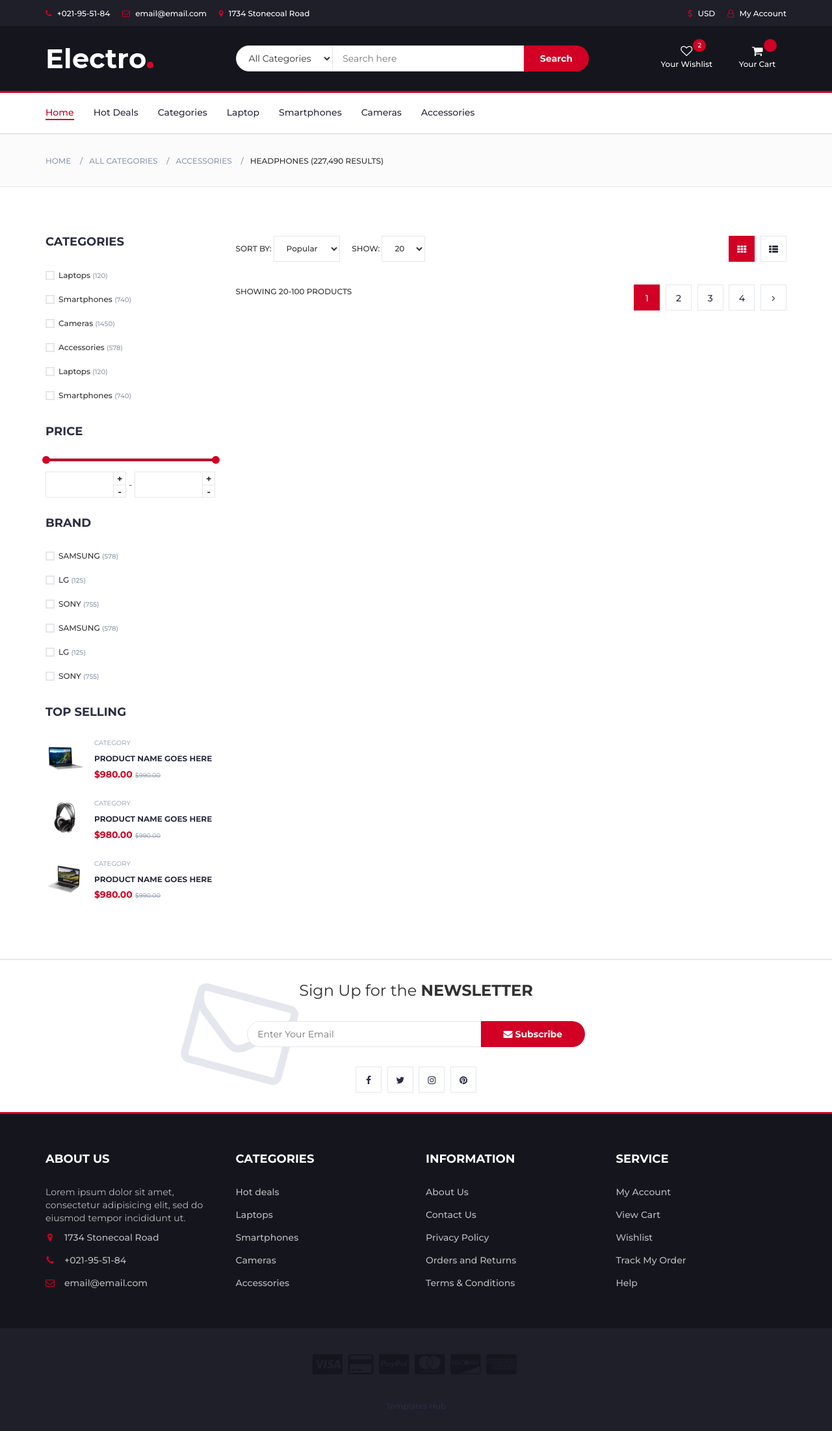
After one commit to miladhzz/daneshjooyar_shop2, a Django app: template search/templates/search.html in a window 1280 px wide. The commit adds this page. Shown: the whole page at 65% size. Run offline with Django 3.2, Linux system fonts and the light colour scheme; the template is opened without the code that fills it, so the values that code supplies are empty; some libraries are stand-ins or nearby versions.

Commit message:
init seach

```diff
--- a/daneshjooyar_shop2/urls.py
+++ b/daneshjooyar_shop2/urls.py
@@ -18,6 +18,7 @@ urlpatterns = [
     path('discount/', include("discount.urls", namespace="discount")),
     path('payment/', include("payment.urls", namespace="payment")),
     path('accounts/', include("accounts.urls", namespace="accounts")),
+    path('search/', include("search.urls", namespace="search")),
     path(
       "sitemap.xml",
       views.index,
--- /dev/null
+++ b/search/templates/search.html
@@ -0,0 +1,313 @@
+{% extends "base.html" %}
+{% load static %}
+{% block title %}Search{% endblock title %}
+{% block content %}
+		<!-- BREADCRUMB -->
+		<div id="breadcrumb" class="section">
+			<!-- container -->
+			<div class="container">
+				<!-- row -->
+				<div class="row">
+					<div class="col-md-12">
+						<ul class="breadcrumb-tree">
+							<li><a href="#">Home</a></li>
+							<li><a href="#">All Categories</a></li>
+							<li><a href="#">Accessories</a></li>
+							<li class="active">Headphones (227,490 Results)</li>
+						</ul>
+					</div>
+				</div>
+				<!-- /row -->
+			</div>
+			<!-- /container -->
+		</div>
+		<!-- /BREADCRUMB -->
+
+		<!-- SECTION -->
+		<div class="section">
+			<!-- container -->
+			<div class="container">
+				<!-- row -->
+				<div class="row">
+					<!-- ASIDE -->
+					<div id="aside" class="col-md-3">
+						<!-- aside Widget -->
+						<div class="aside">
+							<h3 class="aside-title">Categories</h3>
+							<div class="checkbox-filter">
+
+								<div class="input-checkbox">
+									<input type="checkbox" id="category-1">
+									<label for="category-1">
+										<span></span>
+										Laptops
+										<small>(120)</small>
+									</label>
+								</div>
+
+								<div class="input-checkbox">
+									<input type="checkbox" id="category-2">
+									<label for="category-2">
+										<span></span>
+										Smartphones
+										<small>(740)</small>
+									</label>
+								</div>
+
+								<div class="input-checkbox">
+									<input type="checkbox" id="category-3">
+									<label for="category-3">
+										<span></span>
+										Cameras
+										<small>(1450)</small>
+									</label>
+								</div>
+
+								<div class="input-checkbox">
+									<input type="checkbox" id="category-4">
+									<label for="category-4">
+										<span></span>
+										Accessories
+										<small>(578)</small>
+									</label>
+								</div>
+
+								<div class="input-checkbox">
+									<input type="checkbox" id="category-5">
+									<label for="category-5">
+										<span></span>
+										Laptops
+										<small>(120)</small>
+									</label>
+								</div>
+
+								<div class="input-checkbox">
+									<input type="checkbox" id="category-6">
+									<label for="category-6">
+										<span></span>
+										Smartphones
+										<small>(740)</small>
+									</label>
+								</div>
+							</div>
+						</div>
+						<!-- /aside Widget -->
+
+						<!-- aside Widget -->
+						<div class="aside">
+							<h3 class="aside-title">Price</h3>
+							<div class="price-filter">
+								<div id="price-slider"></div>
+								<div class="input-number price-min">
+									<input id="price-min" type="number">
+									<span class="qty-up">+</span>
+									<span class="qty-down">-</span>
+								</div>
+								<span>-</span>
+								<div class="input-number price-max">
+									<input id="price-max" type="number">
+									<span class="qty-up">+</span>
+									<span class="qty-down">-</span>
+								</div>
+							</div>
+						</div>
+						<!-- /aside Widget -->
+
+						<!-- aside Widget -->
+						<div class="aside">
+							<h3 class="aside-title">Brand</h3>
+							<div class="checkbox-filter">
+								<div class="input-checkbox">
+									<input type="checkbox" id="brand-1">
+									<label for="brand-1">
+										<span></span>
+										SAMSUNG
+										<small>(578)</small>
+									</label>
+								</div>
+								<div class="input-checkbox">
+									<input type="checkbox" id="brand-2">
+									<label for="brand-2">
+										<span></span>
+										LG
+										<small>(125)</small>
+									</label>
+								</div>
+								<div class="input-checkbox">
+									<input type="checkbox" id="brand-3">
+									<label for="brand-3">
+										<span></span>
+										SONY
+										<small>(755)</small>
+									</label>
+								</div>
+								<div class="input-checkbox">
+									<input type="checkbox" id="brand-4">
+									<label for="brand-4">
+										<span></span>
+										SAMSUNG
+										<small>(578)</small>
+									</label>
+								</div>
+								<div class="input-checkbox">
+									<input type="checkbox" id="brand-5">
+									<label for="brand-5">
+										<span></span>
+										LG
+										<small>(125)</small>
+									</label>
+								</div>
+								<div class="input-checkbox">
+									<input type="checkbox" id="brand-6">
+									<label for="brand-6">
+										<span></span>
+										SONY
+										<small>(755)</small>
+									</label>
+								</div>
+							</div>
+						</div>
+						<!-- /aside Widget -->
+
+						<!-- aside Widget -->
+						<div class="aside">
+							<h3 class="aside-title">Top selling</h3>
+							<div class="product-widget">
+								<div class="product-img">
+									<img src="{%  static './img/product01.png' %}" alt="">
+								</div>
+								<div class="product-body">
+									<p class="product-category">Category</p>
+									<h3 class="product-name"><a href="#">product name goes here</a></h3>
+									<h4 class="product-price">$980.00 <del class="product-old-price">$990.00</del></h4>
+								</div>
+							</div>
+
+							<div class="product-widget">
+								<div class="product-img">
+									<img src="{%  static './img/product02.png' %}" alt="">
+								</div>
+								<div class="product-body">
+									<p class="product-category">Category</p>
+									<h3 class="product-name"><a href="#">product name goes here</a></h3>
+									<h4 class="product-price">$980.00 <del class="product-old-price">$990.00</del></h4>
+								</div>
+							</div>
+
+							<div class="product-widget">
+								<div class="product-img">
+									<img src="{%  static './img/product03.png' %}" alt="">
+								</div>
+								<div class="product-body">
+									<p class="product-category">Category</p>
+									<h3 class="product-name"><a href="#">product name goes here</a></h3>
+									<h4 class="product-price">$980.00 <del class="product-old-price">$990.00</del></h4>
+								</div>
+							</div>
+						</div>
+						<!-- /aside Widget -->
+					</div>
+					<!-- /ASIDE -->
+
+					<!-- STORE -->
+					<div id="store" class="col-md-9">
+						<!-- store top filter -->
+						<div class="store-filter clearfix">
+							<div class="store-sort">
+								<label>
+									Sort By:
+									<select class="input-select">
+										<option value="0">Popular</option>
+										<option value="1">Position</option>
+									</select>
+								</label>
+
+								<label>
+									Show:
+									<select class="input-select">
+										<option value="0">20</option>
+										<option value="1">50</option>
+									</select>
+								</label>
+							</div>
+							<ul class="store-grid">
+								<li class="active"><i class="fa fa-th"></i></li>
+								<li><a href="#"><i class="fa fa-th-list"></i></a></li>
+							</ul>
+						</div>
+						<!-- /store top filter -->
+
+						<!-- store products -->
+						<div class="row">
+                            {% for product in products %}
+							<!-- product -->
+							<div class="col-md-4 col-xs-6">
+								<div class="product">
+									<div class="product-img">
+										<img src="{{ product.image.url }}" alt="">
+										<div class="product-label">
+											<span class="sale">-30%</span>
+											<span class="new">NEW</span>
+										</div>
+									</div>
+									<div class="product-body">
+										<p class="product-category">Category</p>
+										<h3 class="product-name"><a href="{{ product.get_absolute_url }}">{{ product.title }}</a></h3>
+										<h4 class="product-price">
+                                            {% if product.get_price < product.price %}
+                                                {{ product.get_price }}
+                                                <del class="product-old-price">{{ product.price }}</del>
+                                            {% else %}
+                                                {{ product.price }}
+                                            {% endif %}
+                                        </h4>
+										<div class="product-rating">
+											<i class="fa fa-star"></i>
+											<i class="fa fa-star"></i>
+											<i class="fa fa-star"></i>
+											<i class="fa fa-star"></i>
+											<i class="fa fa-star"></i>
+										</div>
+										<div class="product-btns">
+											<button class="add-to-wishlist"><i class="fa fa-heart-o"></i><span class="tooltipp">add to wishlist</span></button>
+											<button class="add-to-compare"><i class="fa fa-exchange"></i><span class="tooltipp">add to compare</span></button>
+											<button class="quick-view"><i class="fa fa-eye"></i><span class="tooltipp">quick view</span></button>
+										</div>
+									</div>
+                                    <form method="post" action="{% url 'checkout:add_to_cart' %}">
+                                        <input type="hidden" name="product_id" value="{{ product.id }}">
+                                        <input type="hidden" name="quantity" value="1">
+                                        <input type="hidden" name="update" value="0">
+                                        {% csrf_token %}
+									<div class="add-to-cart">
+										<button class="add-to-cart-btn"><i class="fa fa-shopping-cart"></i> add to cart</button>
+									</div>
+                                    </form>
+								</div>
+							</div>
+							<!-- /product -->
+                            {% endfor %}
+						</div>
+						<!-- /store products -->
+
+						<!-- store bottom filter -->
+						<div class="store-filter clearfix">
+							<span class="store-qty">Showing 20-100 products</span>
+							<ul class="store-pagination">
+								<li class="active">1</li>
+								<li><a href="#">2</a></li>
+								<li><a href="#">3</a></li>
+								<li><a href="#">4</a></li>
+								<li><a href="#"><i class="fa fa-angle-right"></i></a></li>
+							</ul>
+						</div>
+						<!-- /store bottom filter -->
+					</div>
+					<!-- /STORE -->
+				</div>
+				<!-- /row -->
+			</div>
+			<!-- /container -->
+		</div>
+		<!-- /SECTION -->
+{% endblock content %}
--- a/templates/base.html
+++ b/templates/base.html
@@ -83,13 +83,13 @@
 						<!-- SEARCH BAR -->
 						<div class="col-md-6">
 							<div class="header-search">
-								<form>
+								<form action="{% url 'search:search' %}">
 									<select class="input-select">
 										<option value="0">All Categories</option>
 										<option value="1">Category 01</option>
 										<option value="1">Category 02</option>
 									</select>
-									<input class="input" placeholder="Search here">
+									<input class="input" name="q" placeholder="Search here">
 									<button class="search-btn">Search</button>
 								</form>
 							</div>
```
Also changed, not shown: search/urls.py (added, +8 -0 lines), search/views.py (+12 -2 lines).
